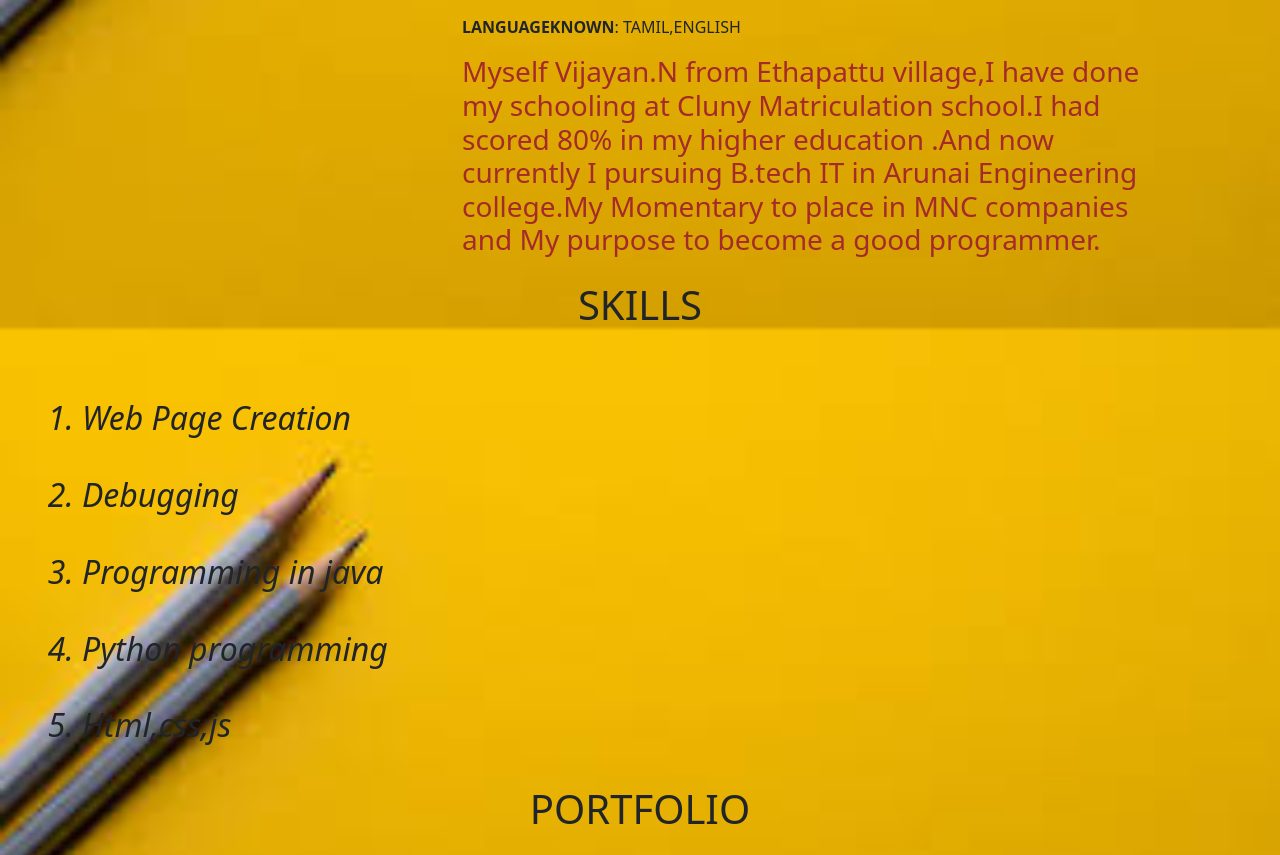
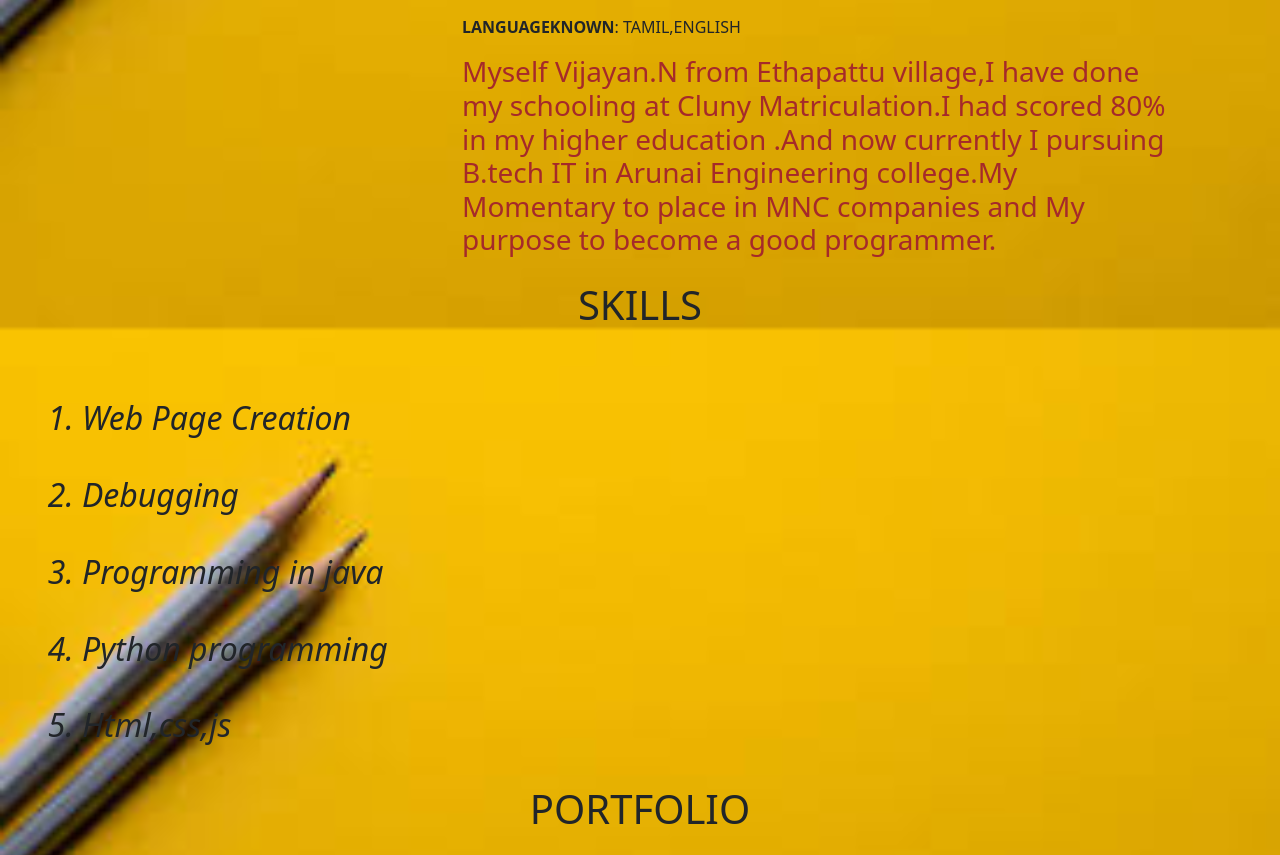
Before and after one commit to alanwalker129/Portfolio, a plain HTML site: page index.html in a window 1280 px wide. Shown: the part 1375-2230 px from the top of the page. Drawn offline with nearby package versions, Linux system fonts and the light colour scheme.

Commit message:
Update index.html

```diff
--- a/index.html
+++ b/index.html
@@ -68,8 +68,7 @@
                 </div>
 
                 <div class="col-lg-8">
-                    <p>  I am currently IT student in Arunai Engineering college and this is my offical portfolio .This helps you to understand
-                        more about my skills.
+                    <p>  I am currently IT student in Arunai Engineering college and this is my offical portfolio .This helps you to understand more about my skills.
 
                     </p>
                     <div class="row mt-3">
@@ -86,7 +85,7 @@
                         </div>
                     <div class="row mt-3">
                     <h3 style="color:brown;">
-                        <p> Myself Vijayan.N from Ethapattu village,I have done my schooling at Cluny Matriculation school.I had scored 80% in my higher education .And now currently I pursuing B.tech IT in Arunai Engineering college.My Momentary to place in MNC companies and My purpose to become a good programmer.
+                        <p> Myself Vijayan.N from Ethapattu village,I have done my schooling at Cluny Matriculation.I had scored 80% in my higher education .And now currently I pursuing B.tech IT in Arunai Engineering college.My Momentary to place in MNC companies and My purpose to become a good programmer.
                         </p></h3>
                     </div>
                 </div>
```
